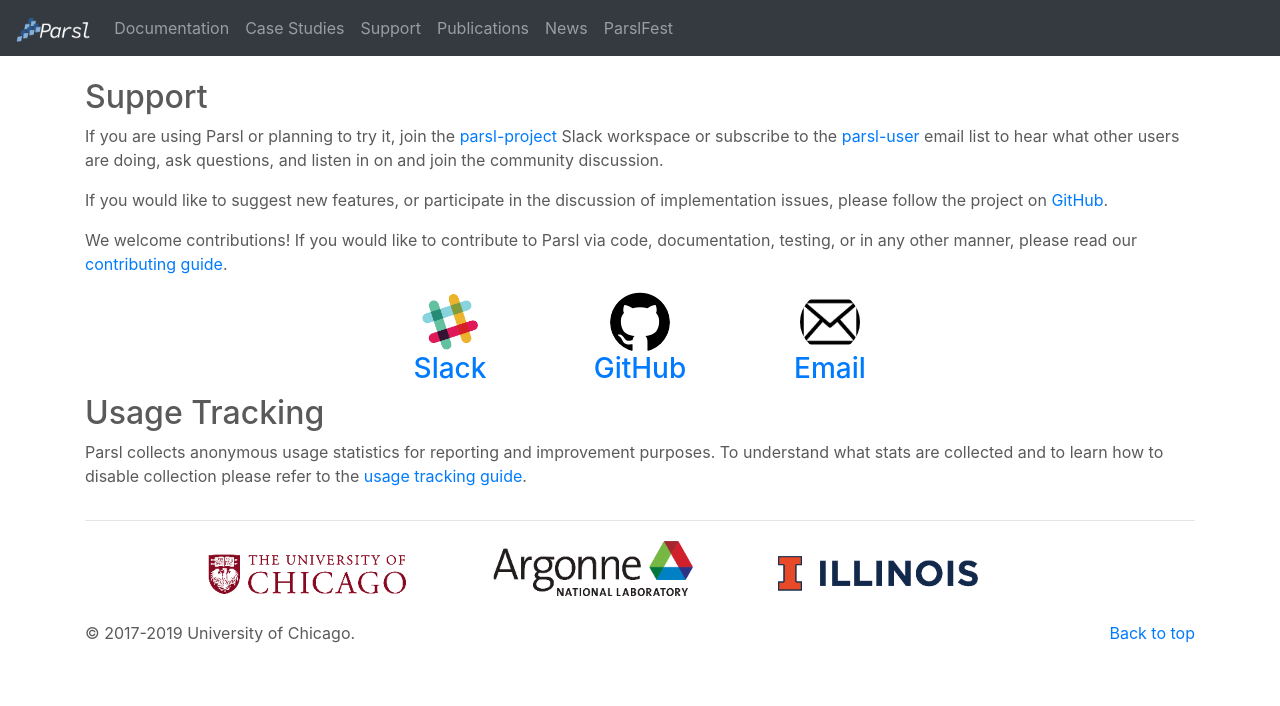
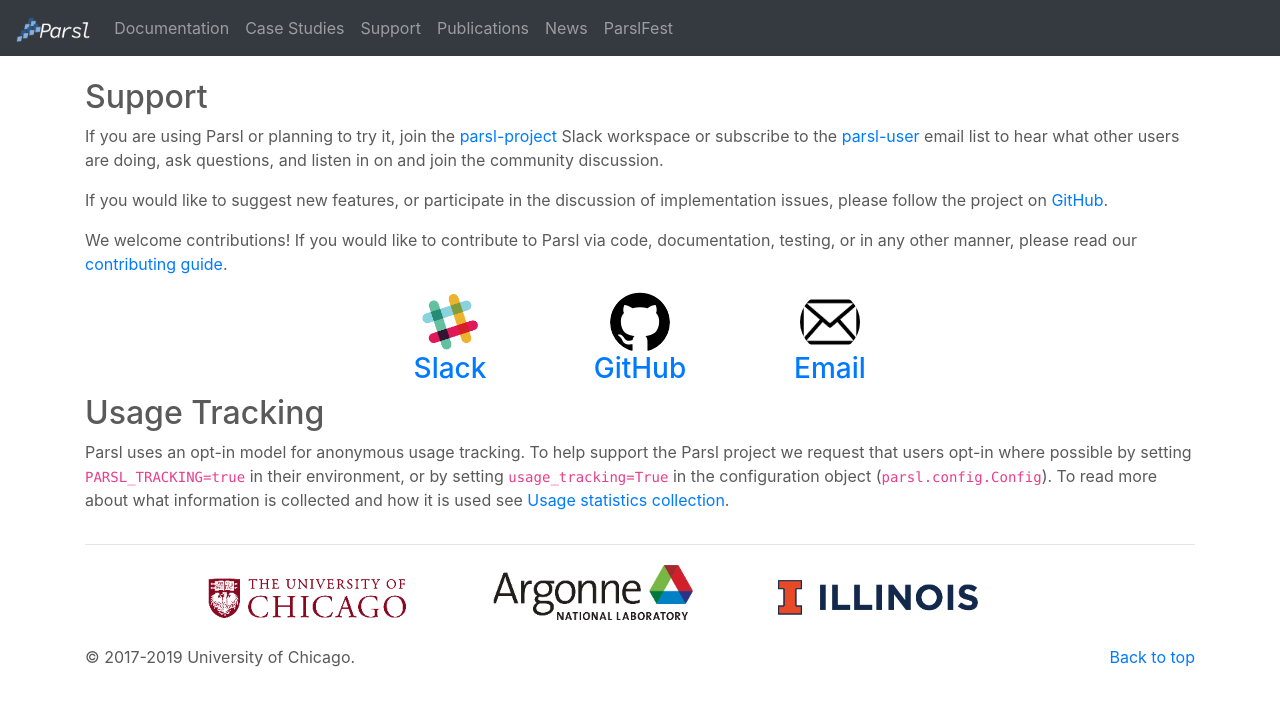
Before and after one commit to Parsl/parsl.github.io, a Jekyll site: the page built from support.html, in a window 1280 px wide. Shown: the top 706 px of the page. Built offline with Jekyll 4.4.1, drawn with Linux system fonts in a browser that asks for light colours.

Commit message:
Updating support page with current usage tracking note. Fixes #4

```diff
--- a/support.html
+++ b/support.html
@@ -48,7 +48,8 @@
     <div class="col-lg-12">
       <h2>Usage Tracking</h2>
 
-      <p>Parsl collects anonymous usage statistics for reporting and improvement purposes. To understand what stats are collected and to learn how to disable collection please refer to the <a href="http://parsl.readthedocs.io/en/stable/userguide/usage_tracking.html">usage tracking guide</a>. </p>
+      <p>Parsl uses an opt-in model for anonymous usage tracking. To help support the Parsl project we request that users opt-in where possible by setting <code>PARSL_TRACKING=true</code> in their environment, or by setting <code>usage_tracking=True</code> in the configuration object (<code>parsl.config.Config</code>). To read more about what information is collected and how it is used see <a href=https://parsl.readthedocs.io/en/stable/userguide/usage_tracking.html#label-usage-tracking>Usage statistics collection</a>.
+      </p>
     </div>
   </div>
 </div>
```
